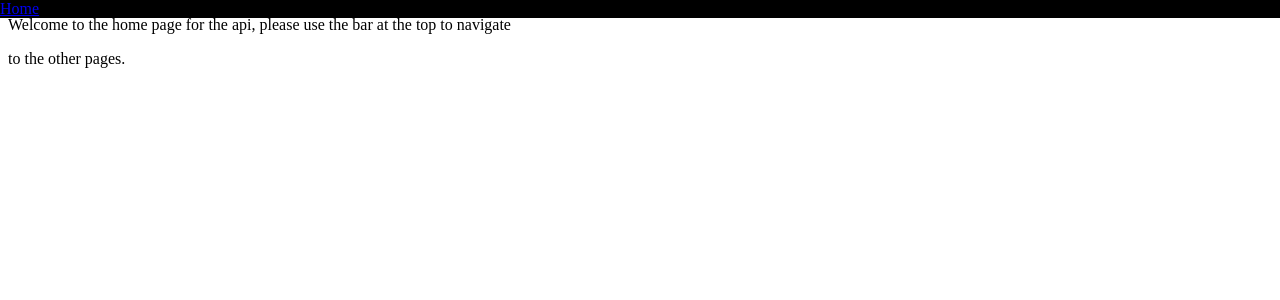
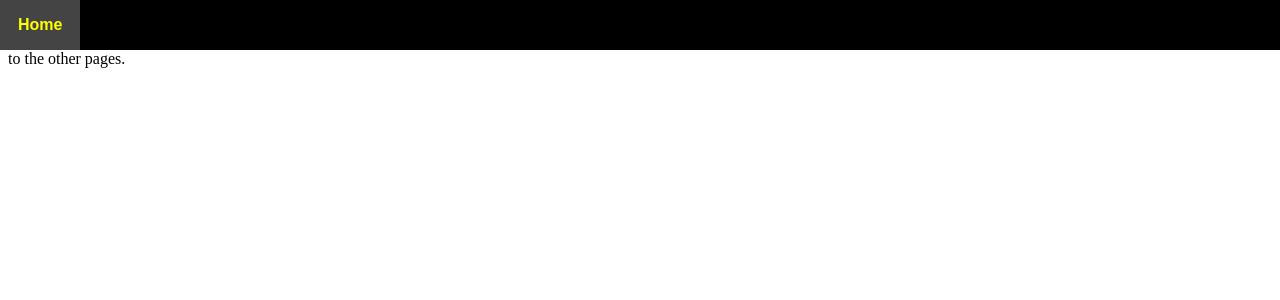
Before and after one commit to HDTortoizZ/una_health_challenge, a Django app: page / in a window 1280 px wide. Shown: the top 300 px of the page. Run offline with Django 4.2, Linux system fonts and the light colour scheme.

Commit message:
Update style.css
Added some styling for the nav bar

```diff
--- a/media/static/css/all_pages/style.css
+++ b/media/static/css/all_pages/style.css
@@ -7,3 +7,16 @@ nav {
     color: white;
     display: flex;
     }
+
+a {
+    padding: 16px 18px;
+    color: yellow;
+    font-family: Arial;
+    font-weight: bold;
+    text-decoration: none;
+    transition: ease 0.3s all;
+    }
+
+a:hover {
+    background: #444;
+}
```
